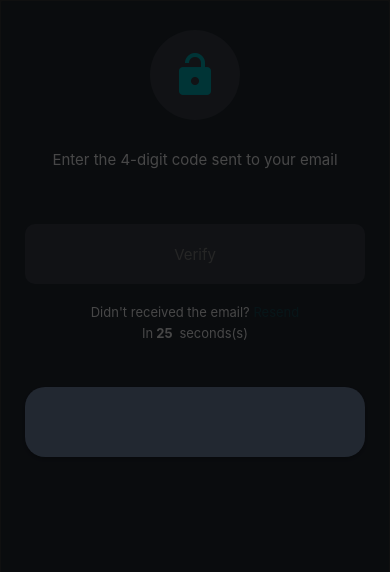
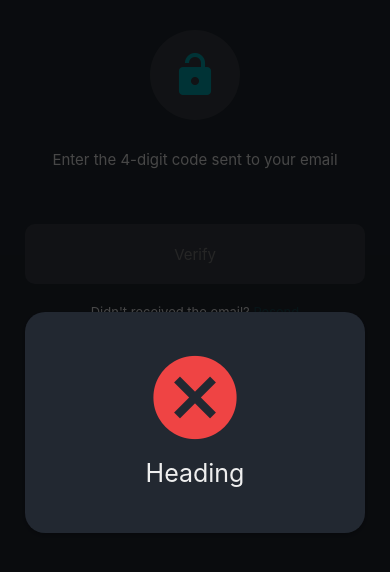
Before and after one commit to YakubuAmidu/register-login-user, a React Native app: screen / in a window 390 px wide. Shown: the top 572 px of the page. Built offline with nearby package versions, Linux system fonts and the light colour scheme.

Commit message:
Intial commit

```diff
--- a/components/Modals/MessageModal.js
+++ b/components/Modals/MessageModal.js
@@ -1,12 +1,14 @@
 import React from 'react';
 import { Modal } from 'react-native';
+import { MaterialCommunityIcons } from '@expo/vector-icons';
+import BigText from '../Texts/BigText';
 
 // Styled components
 import styled from 'styled-components/native';
 
 // Custom colors
 import { colors } from '../colors';
-const { primary, black } = colors;
+const { primary, black, success, fail, tertiary } = colors;
 
 const ModalPressableContainer = styled.Pressable`
 flex: 1;
@@ -28,7 +30,7 @@ const ModalView = styled.View`
  shadow-radius: 4px;
 `;
 
-const MessageModal = ({ buttonHandler }) => {
+const MessageModal = ({ buttonHandler, type }) => {
   return (
     <Modal
     animationType="slide"
@@ -37,7 +39,11 @@ const MessageModal = ({ buttonHandler }) => {
     >
    <ModalPressableContainer onPress={buttonHandler}>
     <ModalView>
+     <MaterialCommunityIcons name={ type === "success" ? "check-circle" : "close-circle" } size={100}
+     color={ type === "success" ? success : fail }
+     />
 
+     <BigText style={{ fontSize: 25, color: tertiary, marginVertical: 10 }}>Heading</BigText>
     </ModalView>
    </ModalPressableContainer>
     </Modal>
```
